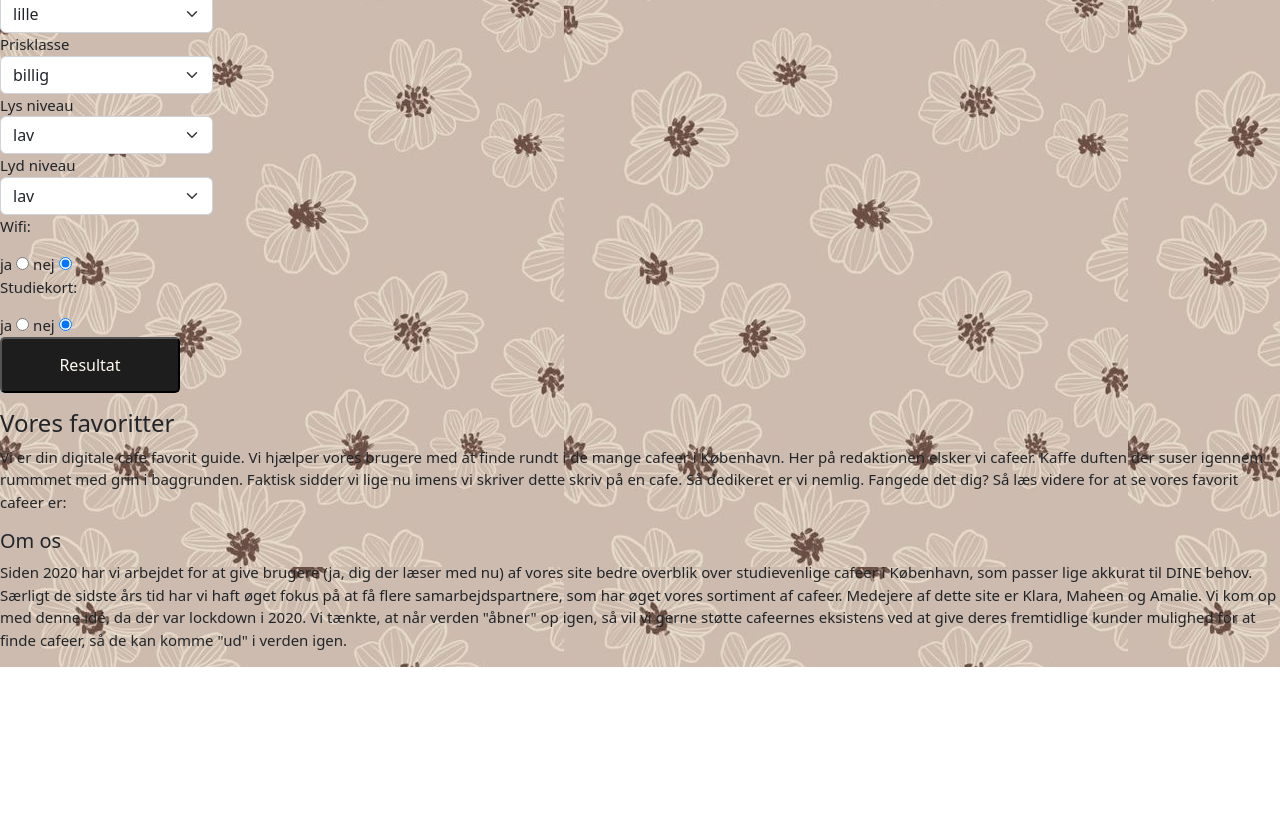
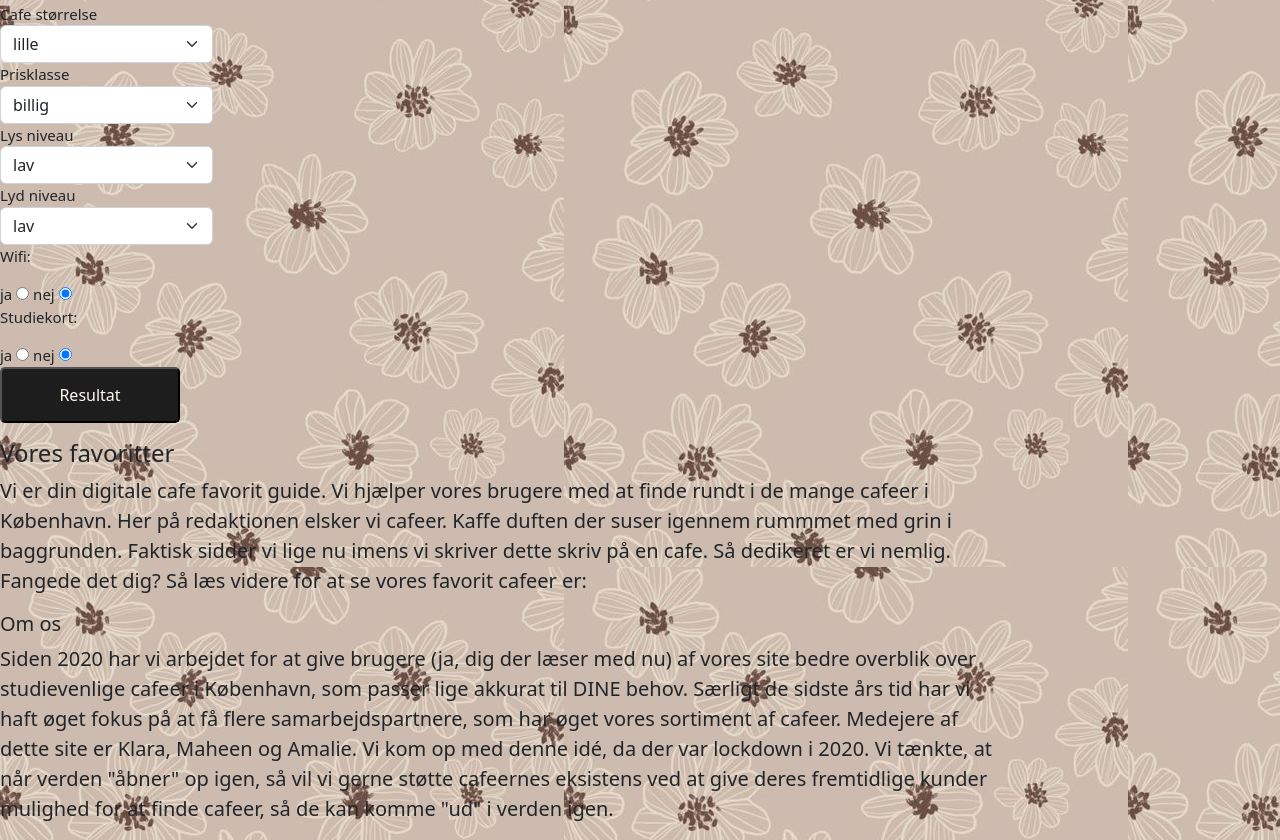
Before and after one commit to Mahe0055/webtechnology-02-portfolio---cafe-spots, a website: page index.html in a window 1280 px wide. Shown: the part 435-1275 px from the top of the page. Before the commit the page ends 1102 px from the top, so only its background shows below. Drawn offline with nearby package versions, Linux system fonts and the light colour scheme.

Commit message:
Tekst afsnits

```diff
--- a/index.html
+++ b/index.html
@@ -107,16 +107,22 @@
 
 <div class="favoriteCafes">
     <h4>Vores favoritter</h4>
-    Vi er din digitale cafe favorit guide. Vi hjælper vores brugere med at finde rundt i de mange cafeer i København. Her på redaktionen elsker vi cafeer. Kaffe duften der suser igennem rummmet med grin i baggrunden. Faktisk sidder vi lige nu imens vi skriver dette skriv på en cafe. Så dedikeret er vi nemlig. Fangede det dig? Så læs videre for at se vores favorit cafeer er:
+    <div class="favorites-description">
+        Vi er din digitale cafe favorit guide. Vi hjælper vores brugere med at finde rundt i de mange cafeer i København. Her på redaktionen elsker vi cafeer. Kaffe duften der suser igennem rummmet med grin i baggrunden. Faktisk sidder vi lige nu imens vi skriver dette skriv på en cafe. Så dedikeret er vi nemlig. Fangede det dig? Så læs videre for at se vores favorit cafeer er:
+    </div>
+
     <ul id="favoritcafes"></ul>
 </div>
 
 
 <div class="aboutUs">
     <h5>Om os</h5>
-    <p>Siden 2020 har vi arbejdet for at give brugere (ja, dig der læser med nu) af vores site bedre overblik over studievenlige cafeer i København, som passer lige akkurat til DINE behov. Særligt de sidste års tid har vi haft øget fokus på at få flere samarbejdspartnere, som har øget vores sortiment af cafeer.
-        Medejere af dette site er Klara, Maheen og Amalie. Vi kom op med denne idé, da der var lockdown i 2020. Vi tænkte, at når verden "åbner" op igen, så vil vi gerne støtte cafeernes eksistens ved at give deres fremtidlige kunder mulighed for at finde cafeer, så de kan komme "ud" i verden igen.
-    </p>
+    <div class="text-aboutus">
+        <p>Siden 2020 har vi arbejdet for at give brugere (ja, dig der læser med nu) af vores site bedre overblik over studievenlige cafeer i København, som passer lige akkurat til DINE behov. Særligt de sidste års tid har vi haft øget fokus på at få flere samarbejdspartnere, som har øget vores sortiment af cafeer.
+            Medejere af dette site er Klara, Maheen og Amalie. Vi kom op med denne idé, da der var lockdown i 2020. Vi tænkte, at når verden "åbner" op igen, så vil vi gerne støtte cafeernes eksistens ved at give deres fremtidlige kunder mulighed for at finde cafeer, så de kan komme "ud" i verden igen.
+        </p>
+    </div>
+
     <!-- <img src="billede af klara.jpg" alt="Girl in a jacket" width="200" height="300"> -->
     <!-- <img src="billede af amalie.jpg" alt="Girl in a jacket" width="200" height="300"> -->
     <!-- <img src="billede af maheen.jpg" alt="Girl in a jacket" width="200" height="300"> -->
--- a/main.css
+++ b/main.css
@@ -34,3 +34,8 @@ h1 {
     text-align: center;
     font-weight: bold;
 }
+
+.website-description, .favorites-description, .text-aboutus {
+    font-size: 20px;
+    width: 1000px;
+}
```
